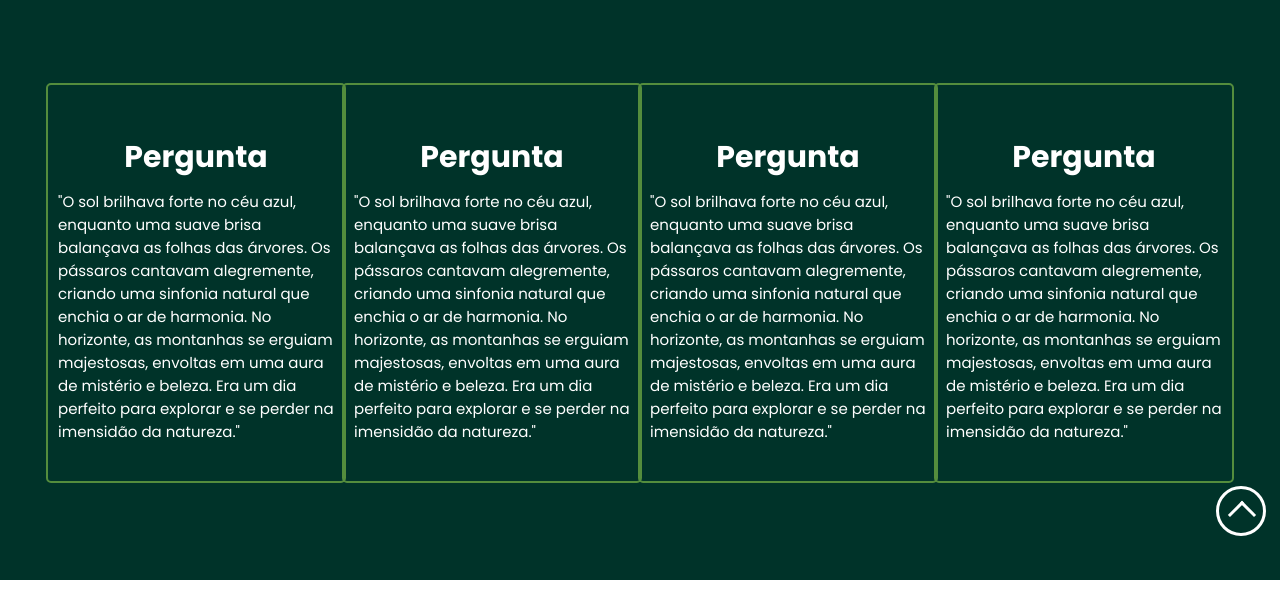
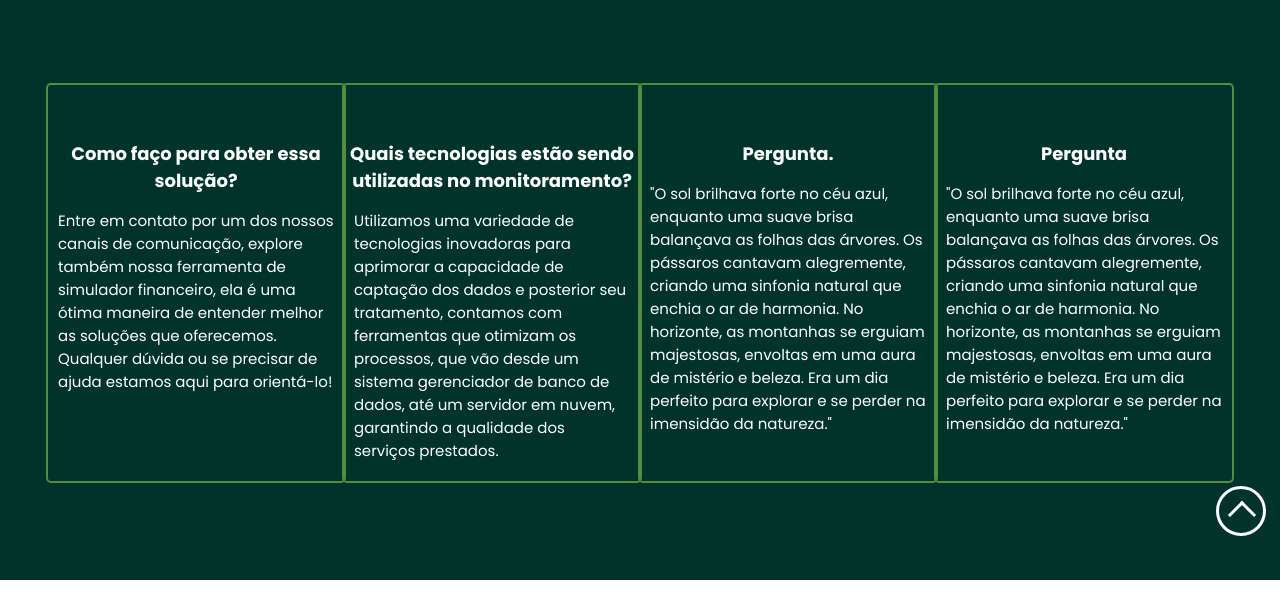
Before and after one commit to samussouza/ReptiHabitatSolutions, a plain HTML site: page SIte Institucional/public/HomePage.html in a window 1280 px wide. Shown: the part 3340-3938 px from the top of the page. Drawn offline with Linux system fonts and the light colour scheme.

Commit message:
adicionando melhorias css home

```diff
--- a/SIte Institucional/public/CSS/Home.css
+++ b/SIte Institucional/public/CSS/Home.css
@@ -401,10 +401,11 @@ nav a:hover{
 /*contem os textos das perguntas*/
 .text_pergunta {
     display: flex;
-    align-items: center;
+    /* align-items: center; */
     padding: 10px;
     font-size: 15px;
     color: #FFFFFF;
+
 }
 
 /*comtem o nome da pergunta*/
@@ -412,7 +413,8 @@ nav a:hover{
     text-align: center;
     color: #FFFFFF;
     font-weight: bold;
-    font-size: 30px;
+    font-size: 18px;
+    padding: 5px 6px;
 }
 /*criando a seta*/
 .setaBorda{
--- a/SIte Institucional/public/HomePage.html
+++ b/SIte Institucional/public/HomePage.html
@@ -13,8 +13,8 @@
   <header>
     <a href="HomePage.html"><img src="./IMG/Home_fundo/logoRHS.png" alt="LOGO"></a>
     <nav class="nav" >
-      <a href="Login.html"  >Login</a>
-      <a href="Cadastro.html">Cadastro</a>
+      <a href="login2.html"  >Login</a>
+      <a href="cadastro2.html">Cadastro</a>
       <a href="Sobre.html">Sobre nós</a>
       <a href="ConhecaEquipe.html">Conheça a equipe</a>
     </nav>
@@ -144,25 +144,19 @@
     <div class="cardsPerguntas">
       <div class="cardPerguntas">
         <div class="name_pergunta">
-          Pergunta
+          Como faço para obter essa solução?
         </div>
-        <div class="text_pergunta">"O sol brilhava forte no céu azul, enquanto uma suave brisa balançava as folhas
-          das árvores. Os pássaros cantavam alegremente, criando uma sinfonia natural que enchia o ar de harmonia.
-          No horizonte, as montanhas se erguiam majestosas, envoltas em uma aura de mistério e beleza. Era um dia
-          perfeito para explorar e se perder na imensidão da natureza."</div>
+        <div class="text_pergunta">Entre em contato por um dos nossos canais de comunicação, explore também nossa ferramenta de simulador financeiro, ela é uma ótima maneira de entender melhor as soluções que oferecemos. Qualquer dúvida ou se precisar de ajuda estamos aqui para orientá-lo!</div>
       </div>
       <div class="cardPerguntas">
         <div class="name_pergunta">
-          Pergunta
+          Quais tecnologias estão sendo utilizadas no monitoramento?
         </div>
-        <div class="text_pergunta">"O sol brilhava forte no céu azul, enquanto uma suave brisa balançava as folhas
-          das árvores. Os pássaros cantavam alegremente, criando uma sinfonia natural que enchia o ar de harmonia.
-          No horizonte, as montanhas se erguiam majestosas, envoltas em uma aura de mistério e beleza. Era um dia
-          perfeito para explorar e se perder na imensidão da natureza."</div>
+        <div class="text_pergunta">Utilizamos uma variedade de tecnologias inovadoras para aprimorar a capacidade de captação dos dados e posterior seu tratamento, contamos com ferramentas que otimizam os processos, que vão desde um sistema gerenciador de banco de dados, até um servidor em nuvem, garantindo a qualidade dos serviços prestados.</div>
       </div>
       <div class="cardPerguntas">
         <div class="name_pergunta">
-          Pergunta
+          Pergunta.
         </div>
         <div class="text_pergunta">"O sol brilhava forte no céu azul, enquanto uma suave brisa balançava as folhas
           das árvores. Os pássaros cantavam alegremente, criando uma sinfonia natural que enchia o ar de harmonia.
```
